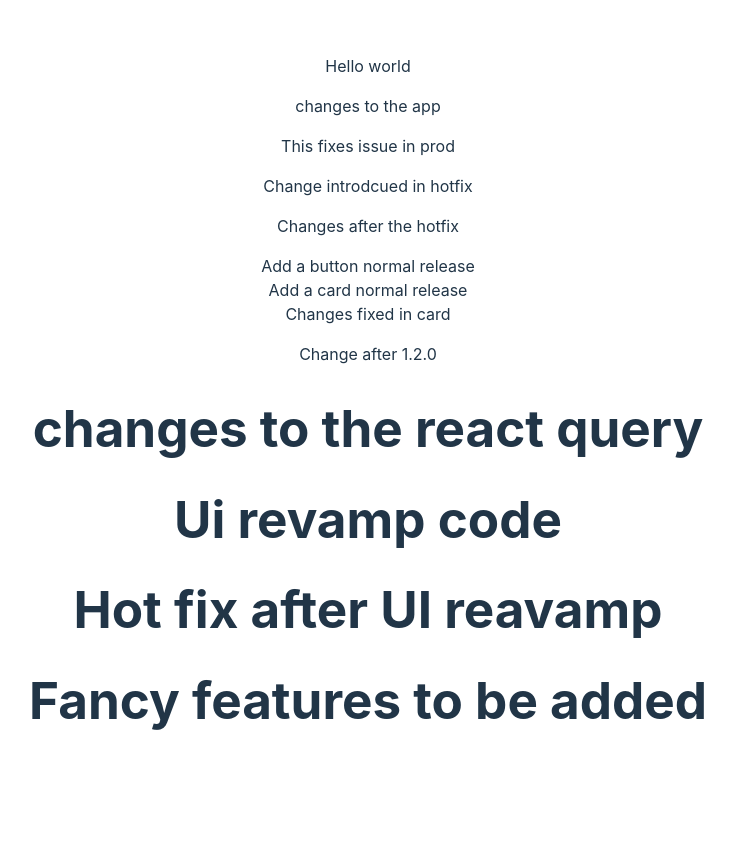
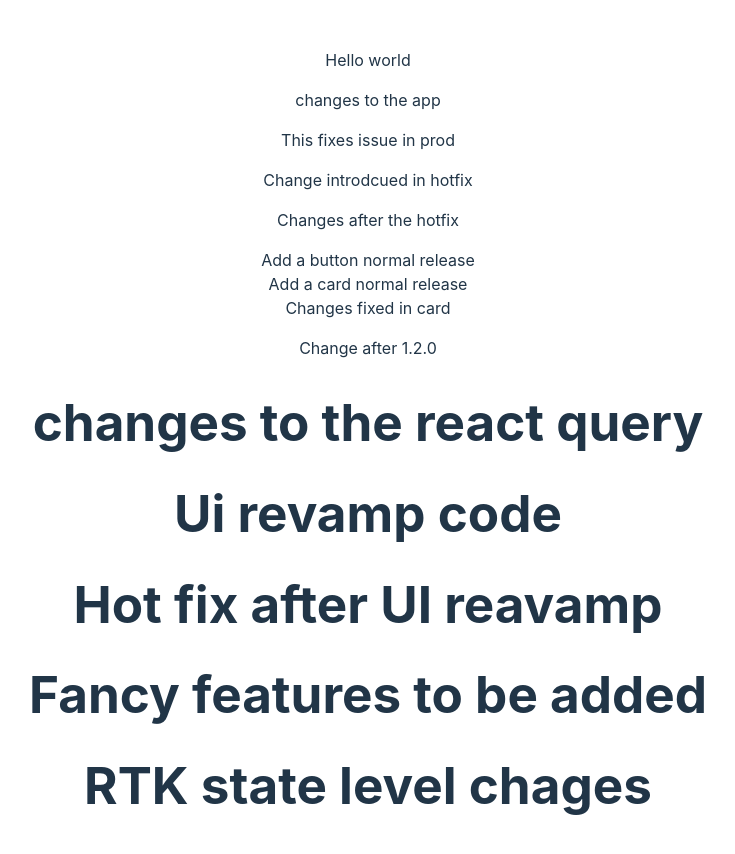
Before and after one commit to SagarMahadik/trial-cicd, a React (Vite) app: page / in a window 1280 px wide. Shown: the top 854 px of the page, without its empty margins (272-1007 px from the left). Before the commit the page ends 800 px from the top, so only its background shows below. Built offline with nearby package versions, Linux system fonts and the light colour scheme.

Commit message:
feat(app): rtl
changes to RTK

```diff
--- a/src/App.tsx
+++ b/src/App.tsx
@@ -18,6 +18,7 @@
 			<h1>Hot fix after UI reavamp</h1>
 
 			<h1>Fancy features to be added</h1>
+			<h1>RTK state level chages</h1>
 		</>
 	);
 };
```
